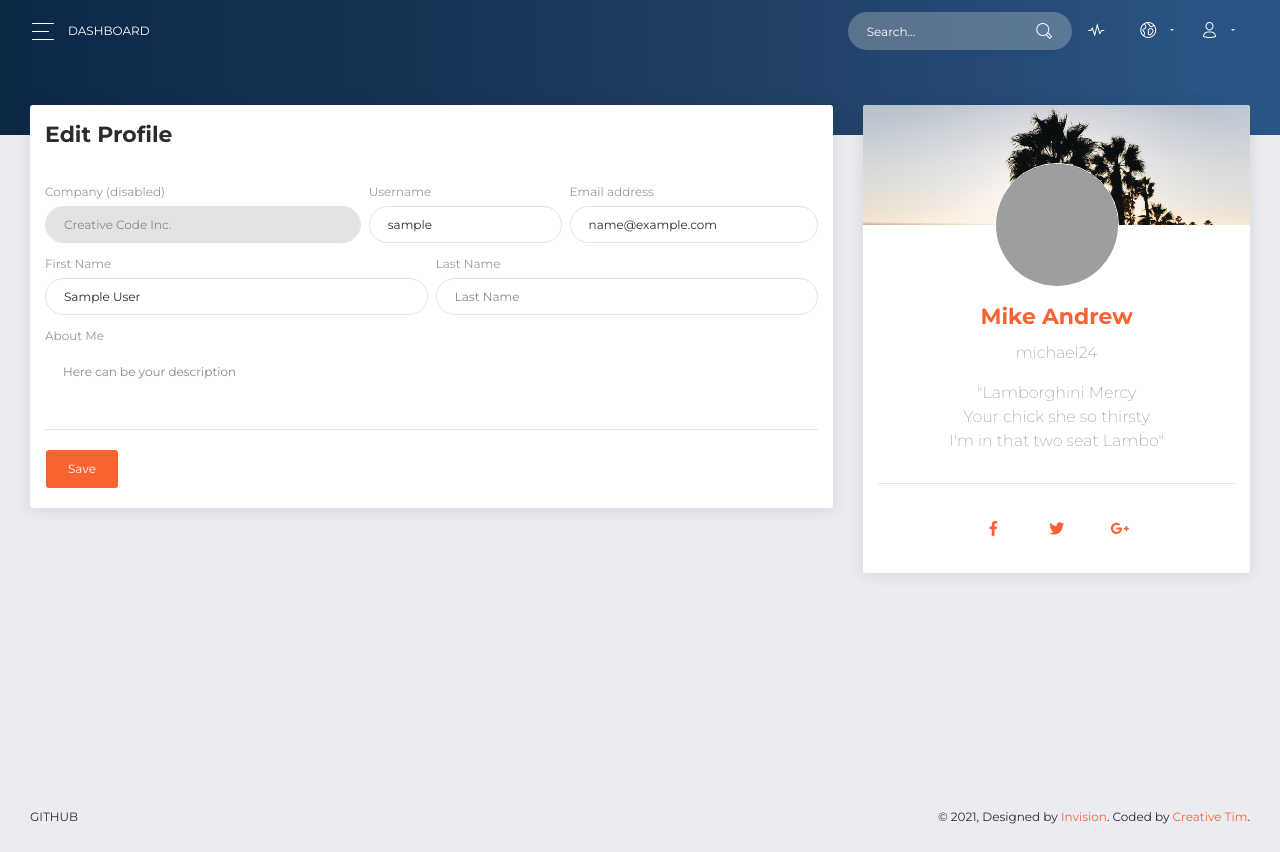
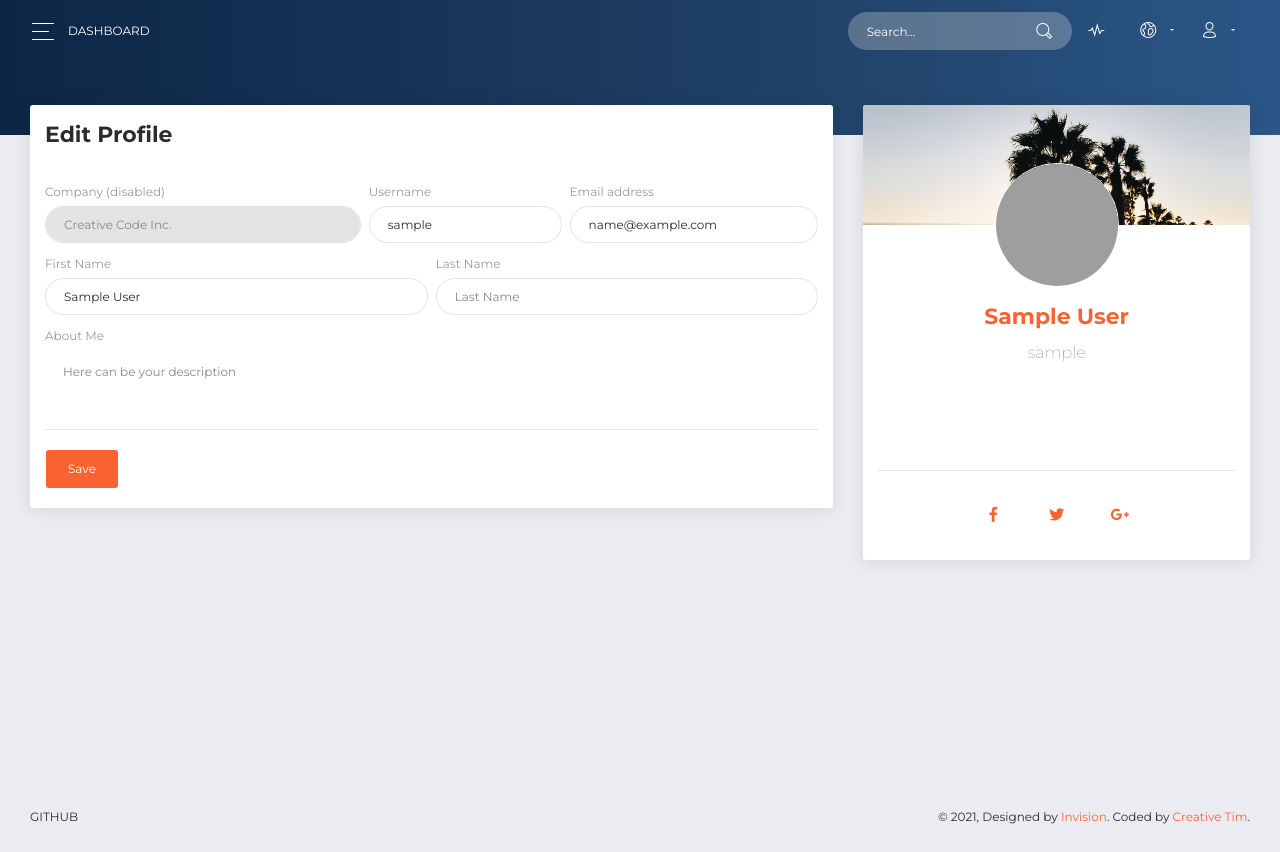
Before and after one commit to paoli7612/Pluto, a Laravel app: page /account in a window 1280 px wide. Run offline with Laravel 8, Linux system fonts and the light colour scheme; the visitor is signed in with stand-in values (Sample User, id 1); grey boxes are pictures that could not be loaded.

Commit message:
anteprima user

```diff
--- a/app/Models/User.php
+++ b/app/Models/User.php
@@ -44,4 +44,9 @@ class User extends Authenticatable
     protected $casts = [
         'email_verified_at' => 'datetime',
     ];
+
+    public function getCompleteNameAttribute()
+    {
+        return $this->name . ' ' . $this->surname;
+    }
 }
--- a/resources/views/account.blade.php
+++ b/resources/views/account.blade.php
@@ -75,14 +75,14 @@
                         <div class="author">
                             <a href="#">
                                 <img class="avatar border-gray" src="https://i.pravatar.cc/256" alt="...">
-                                <h5 class="title">Mike Andrew</h5>
+                                <h5 class="title">{{ $user->complete_name }}</h5>
                             </a>
                             <p class="description">
-                                michael24
+                                {{ $user->username }}
                             </p>
                         </div>
                         <p class="description text-center">
-                            "Lamborghini Mercy <br> Your chick she so thirsty <br> I'm in that two seat Lambo"
+                            {{ $user->description }}
                         </p>
                     </div>
                     <hr>
```
